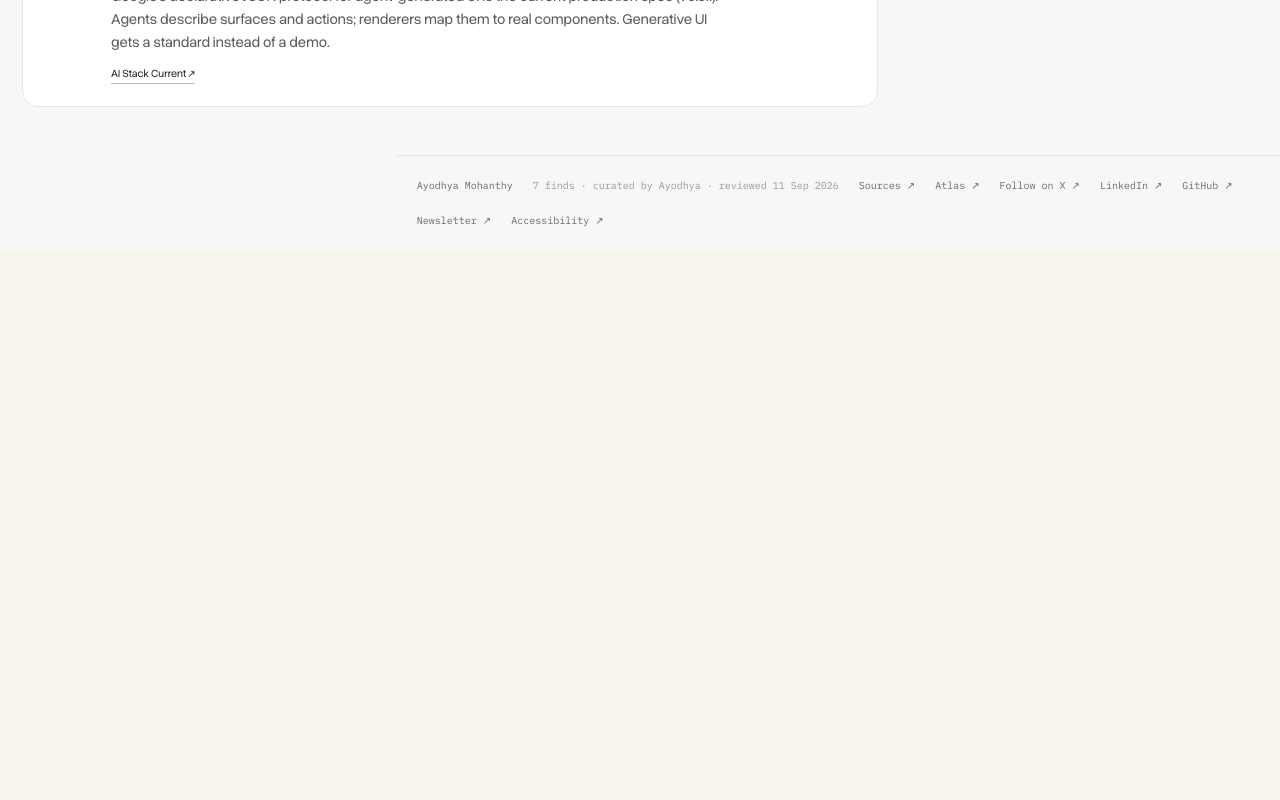
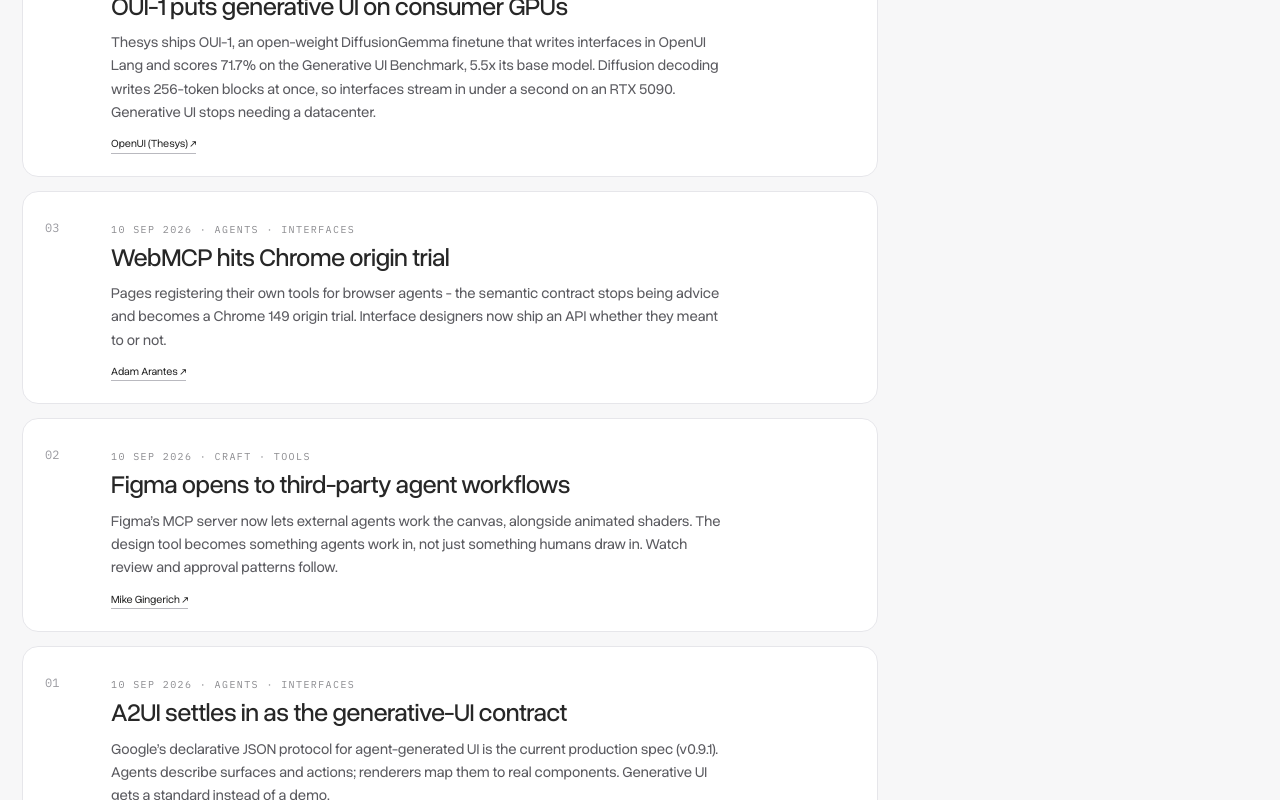
Before and after one commit to ayodhyamohanthy/ai-portfolio, a Next.js app: page /fresh in a window 1280 px wide. Shown: the part 2000-2800 px from the top of the page. Before the commit the page ends 2250 px from the top, so only its background shows below. Built offline with nearby package versions, Linux system fonts and the light colour scheme.

Commit message:
Fresh: Turkle first-person + ZURB judgment budget + Goedecke agent tools

```diff
--- a/app/fresh/page.tsx
+++ b/app/fresh/page.tsx
@@ -9,5 +9,5 @@
 <h3>{f.title}</h3><p className="source-note">{f.body}</p>
 <a className="fresh-src" href={f.source.url} target="_blank" rel="noopener noreferrer">{f.source.label} ↗</a>
 </div></article>)}</section>
-<footer className="resource-footer"><Link href="/">Ayodhya Mohanthy</Link><span>{freshFinds.length} finds · curated by Ayodhya · reviewed 11 Sep 2026</span><Link href="/sources">Sources ↗</Link><Link href="/atlas">Atlas ↗</Link><a href="https://x.com/ayodhyamohanthy" target="_blank" rel="noopener noreferrer">Follow on X ↗</a><a href="https://www.linkedin.com/in/ayodhyamohanthy/" target="_blank" rel="noopener noreferrer">LinkedIn ↗</a><a href="https://github.com/ayodhyamohanthy" target="_blank" rel="noopener noreferrer">GitHub ↗</a><a href="https://ayodhyamohanthy.substack.com" target="_blank" rel="noopener noreferrer">Newsletter ↗</a><Link href="/accessibility">Accessibility ↗</Link></footer><Reveal/>
+<footer className="resource-footer"><Link href="/">Ayodhya Mohanthy</Link><span>{freshFinds.length} finds · curated by Ayodhya · reviewed 12 Sep 2026</span><Link href="/sources">Sources ↗</Link><Link href="/atlas">Atlas ↗</Link><a href="https://x.com/ayodhyamohanthy" target="_blank" rel="noopener noreferrer">Follow on X ↗</a><a href="https://www.linkedin.com/in/ayodhyamohanthy/" target="_blank" rel="noopener noreferrer">LinkedIn ↗</a><a href="https://github.com/ayodhyamohanthy" target="_blank" rel="noopener noreferrer">GitHub ↗</a><a href="https://ayodhyamohanthy.substack.com" target="_blank" rel="noopener noreferrer">Newsletter ↗</a><Link href="/accessibility">Accessibility ↗</Link></footer><Reveal/>
 </main>}
--- a/app/freshData.ts
+++ b/app/freshData.ts
@@ -1,5 +1,8 @@
 export type FreshFind={date:string;title:string;body:string;source:{label:string;url:string};tags:string[]};
 export const freshFinds:FreshFind[]=[
+{date:'12 Sep 2026',title:'Turkle: drop the first person',body:'Sherry Turkle in The Atlantic: the dangerous design choice is the \u2018I\u2019. A chatbot that speaks in first person promises a companion no human can be - always available, never judgmental - and that register is what hooks kids. Her ask lands on our desk: conversational voice is a design decision with a body count, not a brand exercise.',source:{label:'The Atlantic',url:'https://www.theatlantic.com/ideas/2026/09/meta-settlement-social-media-addiction-youth/688567/'},tags:['Interfaces','Craft']},
+{date:'12 Sep 2026',title:'ZURB: judgment is the budget now',body:'ZURB\u2019s Radar argues the cost of a prototype has collapsed to an afternoon, so the scarce work moved to deciding which of twenty versions ships. Their fix is to write the evaluation criteria before anything gets made - the eval is the new spec. Bonus threads: the design system as a contract with your second user, the agent.',source:{label:'ZURB Radar',url:'https://radar.zurb.com/article/prototypes-now-cost-an-afternoon-so-the-scarce-work-is-judging-which-one-ships'},tags:['Craft','Agents']},
+{date:'12 Sep 2026',title:'The case against building for agents',body:'Sean Goedecke takes the other side of the dual-native argument: agents use computers the way humans do, so redesigning tools for them mostly rebuilds the same thing. Training-data familiarity is a moat no agent-specific tool clears, and nobody has measured ideal agent ergonomics. Right now, building for agents just means a good API.',source:{label:'Sean Goedecke',url:'https://www.seangoedecke.com/dont-build-tools-for-ai-agents/'},tags:['Agents','Interfaces']},
 {date:'11 Sep 2026',title:'Intercom measures what users actually feel about agents',body:'Intercom surveyed 1,000+ end users: 49% report positive AI agent experiences, rising to 74% once they watch an agent resolve a real query - but 54% trust AI only for simple, routine issues. Trust is conditional on stakes, and the report\u2019s argument is that experiences can be designed to earn it rather than accruing it by exposure.',source:{label:'Intercom',url:'https://www.intercom.com/blog/the-2026-ai-sentiment-report/'},tags:['Agents','Craft']},
 {date:'11 Sep 2026',title:'Sierra\u2019s interface morphs with the conversation',body:'Sierra ships multimodal agents that pick the medium per beat: voice to explain, a visual to compare, a tap to confirm - without restarting the conversation. Interactive cards, tables, and forms arrive through their MCP UI integration, hosted by the customer\u2019s team and updated once across every channel. The conversation stops being a channel and becomes the orchestrator.',source:{label:'Sierra',url:'https://sierra.ai/blog/multimodal-agents'},tags:['Interfaces','Agents']},
 {date:'10 Sep 2026',title:'Smashing argues the button is dying',body:'Smashing Magazine makes the case that the point-and-click contract is ending: intent-driven design collapses the ten-click flow into one stated goal, and the designer\u2019s job shifts from drawing screens to guiding transparent agent behaviour. A mainstream design publication saying the best interface is no interface moves the idea from niche to canon.',source:{label:'Smashing Magazine',url:'https://www.smashingmagazine.com/2026/09/death-button-why-best-interface-is-no-interface/'},tags:['Interfaces','Craft']},
```
